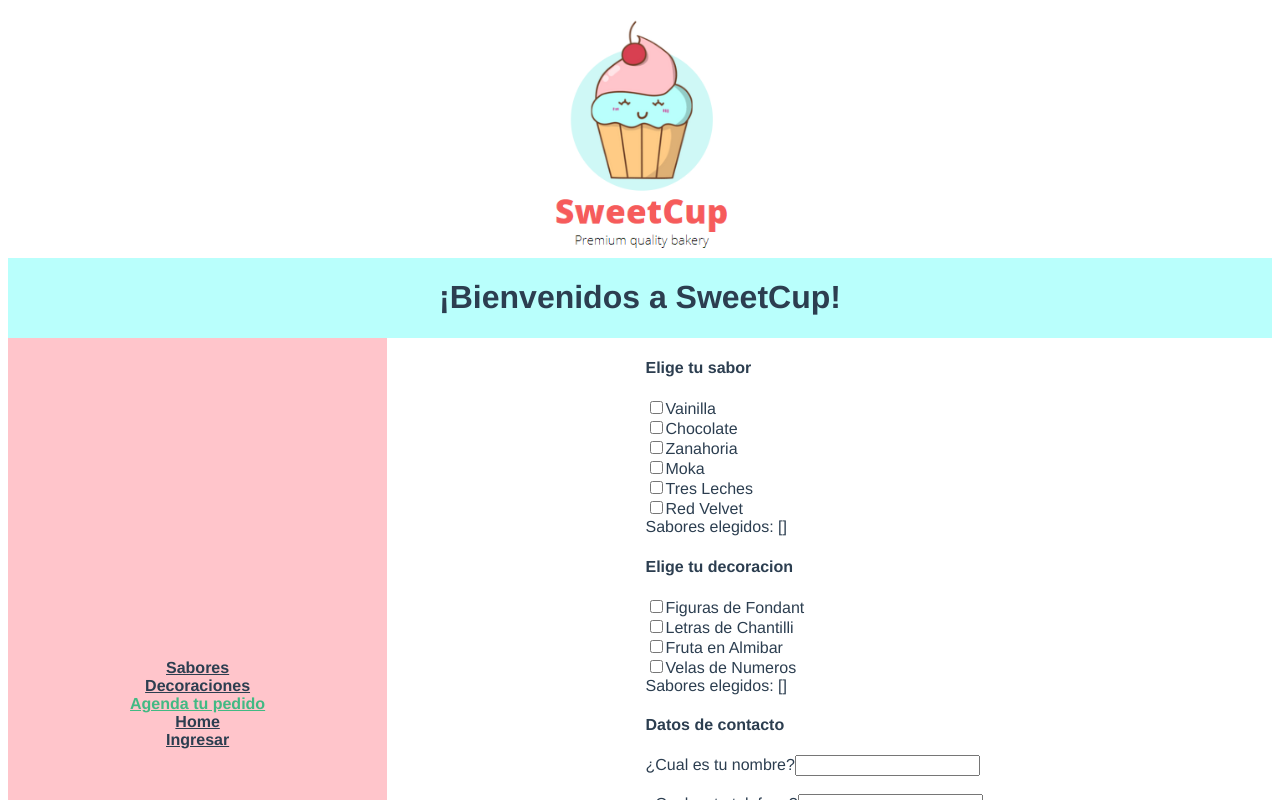
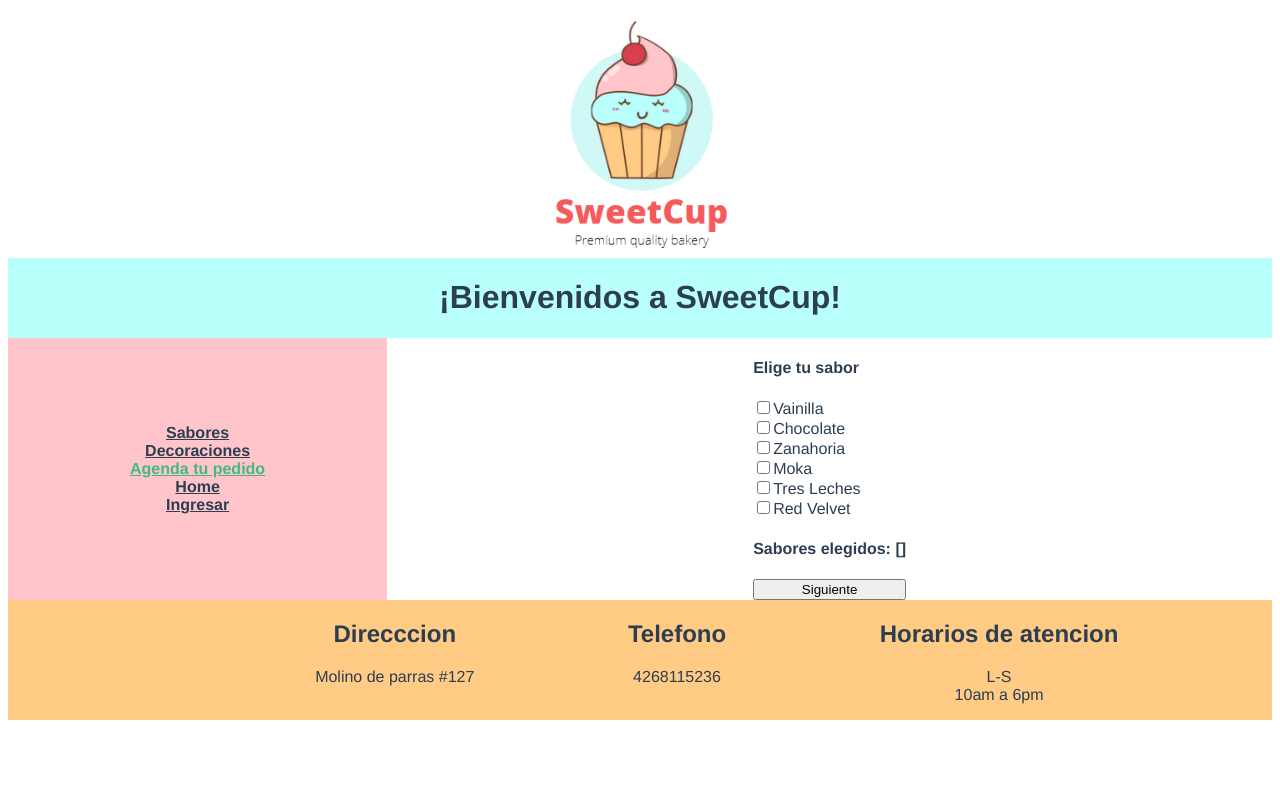
Before and after one commit to dalexez/PracticaVuex, a Vue app: page /#/pedido in a window 1280 px wide. Shown: the top 800 px of the page. Built offline with nearby package versions, Linux system fonts and the light colour scheme.

Commit message:
form Pedido se hiso dinamico

```diff
--- a/src/components/decoracionesPedido.vue
+++ b/src/components/decoracionesPedido.vue
@@ -1,5 +1,5 @@
 <template>
-<div>
+<div v-if="showDecoraciones">
     <form action="">
         <h4>Elige tu decoracion</h4>
         <input type="checkbox" id="Fondant" value="fondant" v-model.lazy="decoraciones">
@@ -14,7 +14,8 @@
         <input type="checkbox" id="Velas" value="velas" v-model.lazy="decoraciones">
         <label for="Velas">Velas de Numeros</label>
         <br>
-  <span>Sabores elegidos: {{ decoraciones }}</span>
+        <h4>Sabores elegidos: {{ decoraciones }}</h4>
+        <!-- <button @click="addDecoraciones" >Siguiente</button> -->
     </form>
   </div>
 </template>
@@ -24,7 +25,15 @@
     name: "decoracionesPedido",
     data() {
       return {
-        decoraciones: []
+        decoraciones: [],
+        showDecoraciones: this.$store.state.showDecoraciones
+      }
+    },
+    methods: {
+      addDecoraciones() {
+        this.$store.state.pedido.decoraciones = this.decoraciones
+        this.showSabores = false
+        console.log(this.$store.state.pedido)
       }
     }
   }
--- a/src/components/informacionPedido.vue
+++ b/src/components/informacionPedido.vue
@@ -1,6 +1,5 @@
 <template>
 <div>
-    <form action="">
         <h4>Datos de contacto</h4>
         <label for="nombre">¿Cual es tu nombre?</label>
             <input type="text" id="nombre" v-model="nombre">
@@ -16,15 +15,11 @@
                 Describe un poco como deseas tu pastel :)
             </textarea>
   <!-- <span>Sabores elegidos: {{ decoraciones }}</span> -->
-        <button @click="addPedido" >Agregar pedido</button>
-    </form>
+        <!-- <button @click="addPedido" >Agregar pedido</button> -->
   </div>
 </template>
 
 <script>
-
-  import saboresPedido from '../components/saboresPedido.vue'
-
   export default {
     name: "informacionPedido",
     data() {
@@ -49,6 +44,7 @@
 <style scoped>
 div {
     display: flex;
+    flex-flow: column;
 }
 form {
     text-align: left;
--- a/src/components/saboresPedido.vue
+++ b/src/components/saboresPedido.vue
@@ -1,6 +1,6 @@
 <template>
-<div>
-    <form action="">
+<div v-if="showSabores">
+    <form>
         <h4>Elige tu sabor</h4>
         <input type="checkbox" id="Vainilla" value="vainilla" v-model.lazy="sabores">
         <label for="Vainilla">Vainilla</label>
@@ -20,7 +20,8 @@
         <input type="checkbox" id="RedVelvet" value="redVelvet" v-model.lazy="sabores">
         <label for="RedVelvet">Red Velvet</label>
         <br>
-        <span>Sabores elegidos: {{ sabores }}</span>
+        <h4>Sabores elegidos: {{ sabores }}</h4>
+        <!-- <button @click="addSabores" >Siguiente</button> -->
     </form>
   </div>
 </template>
@@ -30,7 +31,18 @@
     name: "saboresPedido",
     data() {
       return {
-        sabores: []
+        sabores: [],
+        showSabores: this.$store.state.showSabores
+      }
+    },
+    methods: {
+      addSabores() {
+        console.log(this.$store.state.show)
+        // this.$store.state.pedido.sabores = this.sabores
+        // this.showSabores = false
+        this.showSabores = false
+        console.log(this.$store.state.show)
+
       }
     }
   }
--- a/src/store/index.js
+++ b/src/store/index.js
@@ -2,9 +2,9 @@ import { createStore } from 'vuex'
 
 export default createStore({
   state: {
-    sabores: [],
-    sabor: null,
-    decoracion: null,
+    showSabores: true,
+    showDecoraciones: true,
+    show: '',
     pedido: {
       Nombre: '',
       Telefono: '',
--- a/src/views/pedidoView.vue
+++ b/src/views/pedidoView.vue
@@ -3,7 +3,11 @@
         <headerPage/>
         <navPage/>
         <div class="contenido">
-        <saboresPedido/><decoracionesPedido/><informacionPedido/>
+        <saboresPedido v-if="showSabores"></saboresPedido>
+        <decoracionesPedido v-if="showDecoraciones"></decoracionesPedido>
+        <informacionPedido v-if="showInformacion"></informacionPedido>
+        <!-- <decoracionesPedido/><informacionPedido/> -->
+        <button @click="siguienteComponente" >{{msjBoton}}</button>
         </div>
         <footerPage/>
     </div>
@@ -26,6 +30,36 @@ export default {
         headerPage,
         navPage,
         footerPage
+    },
+    data() {
+        return {
+            showSabores: true,
+            showDecoraciones: false,
+            showInformacion: false,
+            msjBoton:'Siguiente'
+        }
+    },
+    methods: {
+        siguienteComponente() {
+            if (!this.showDecoraciones & !this.showInformacion){
+                this.showSabores = false
+                this.showDecoraciones = true
+                this.showInformacion = false
+            } else if (!this.showSabores & !this.showInformacion){
+                this.showDecoraciones = false
+                this.showSabores = false
+                this.showInformacion = true
+            } else {
+                this.showSabores = false
+                this.showDecoraciones = false
+                this.showInformacion = false
+                this.msjBoton = 'Hacer otro pedido'
+            }
+            // this.showDecoraciones = true
+            // this.showInformacion = false
+            // console.log(this.showSabores)
+            // console.log(this.showDecoraciones)
+        }
     }
 }
 </script>
```
